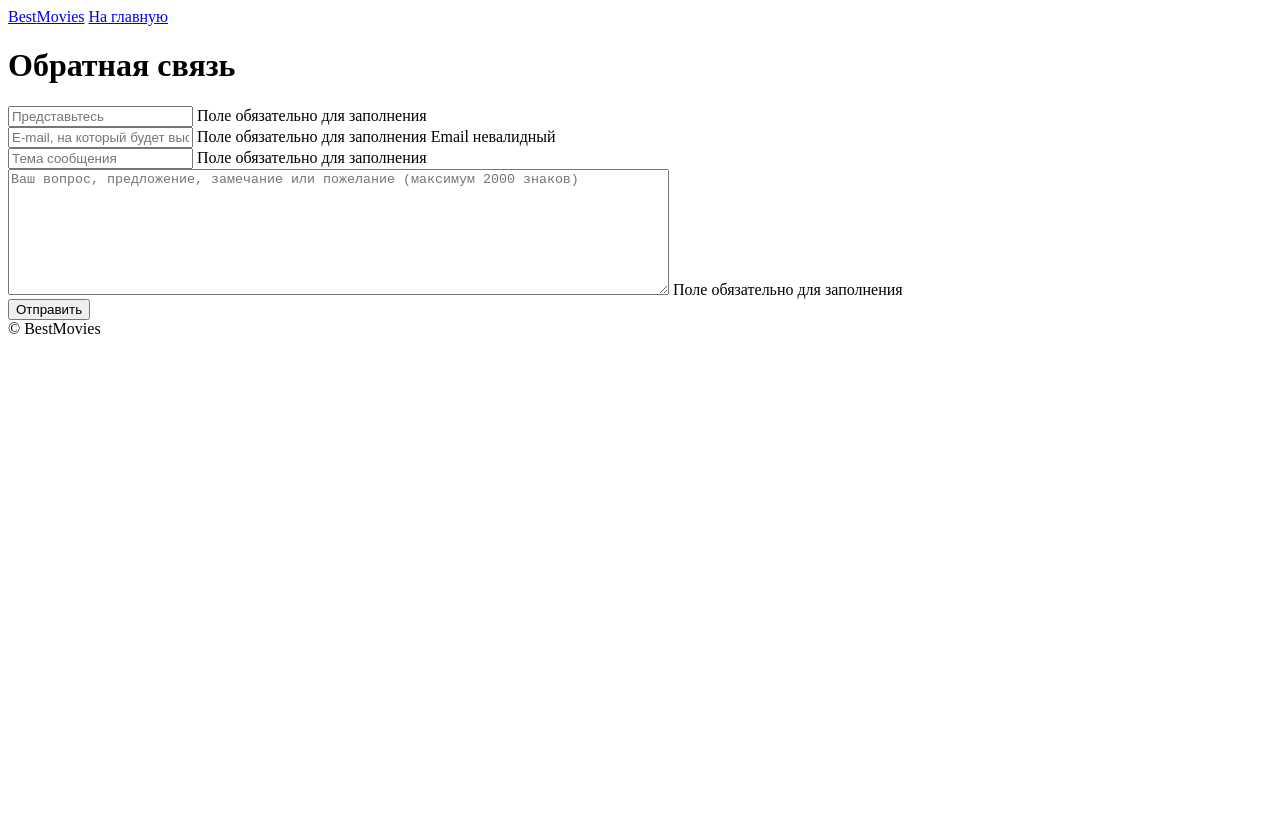
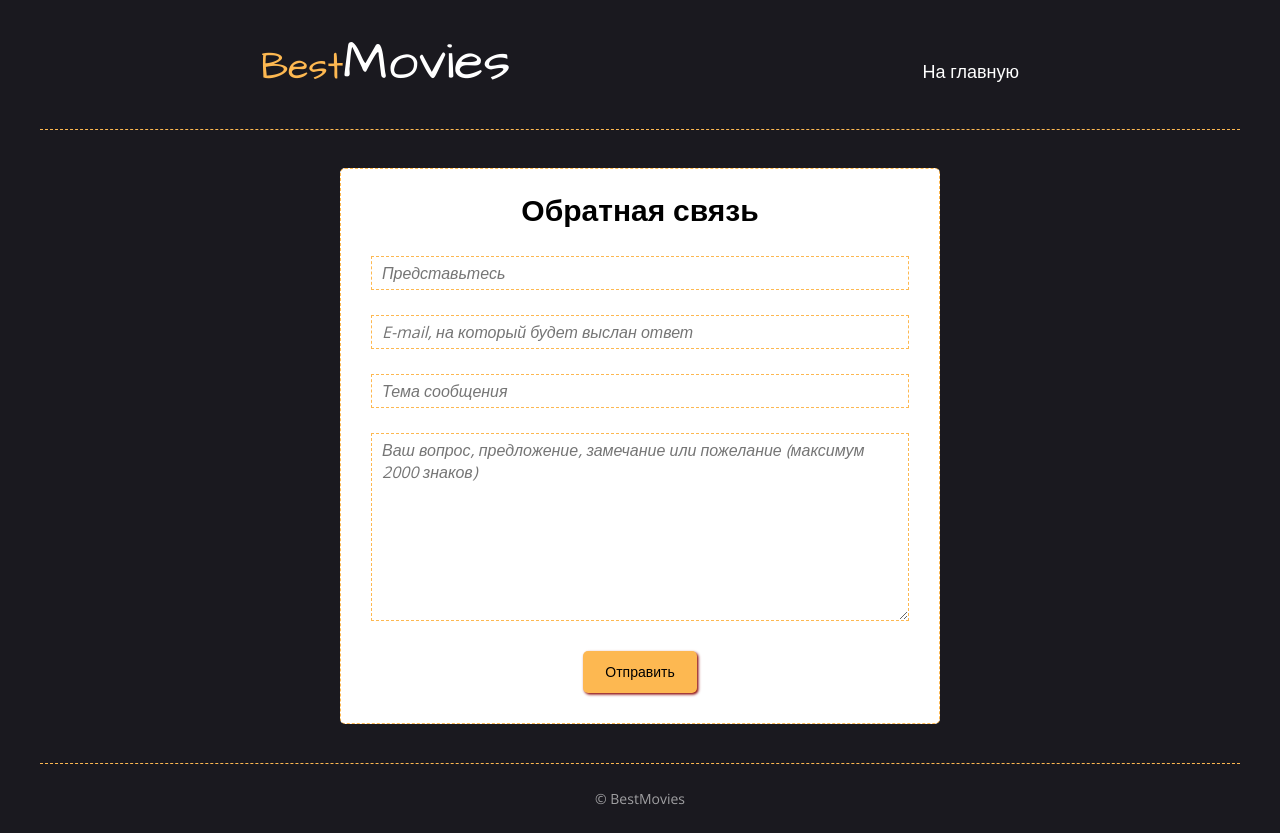
Before and after one commit to olgamarty/bestmovies, a plain HTML site: page feedback.html in a window 1280 px wide. Before the commit the page ends 800 px from the top, so only its background shows below. Drawn offline with nearby package versions, Linux system fonts and the light colour scheme; the site is published under a folder, as on GitHub Pages, so addresses that start at the root find nothing.

Commit message:
Update feedback.html

```diff
--- a/feedback.html
+++ b/feedback.html
@@ -7,7 +7,7 @@
 	<title>BestMovies</title>
 	<link href="https://fonts.googleapis.com/css2?family=Architects+Daughter&family=Open+Sans&display=swap"
 		rel="stylesheet">
-	<link rel="stylesheet" href="/css/feedback.css">
+	<link rel="stylesheet" href="css/feedback.css">
 </head>
 
 <body>
@@ -67,7 +67,7 @@
 	</div>
 
 
-	<script src="/js/feedback.js"></script>
+	<script src="js/feedback.js"></script>
 </body>
 
 </html>
```
